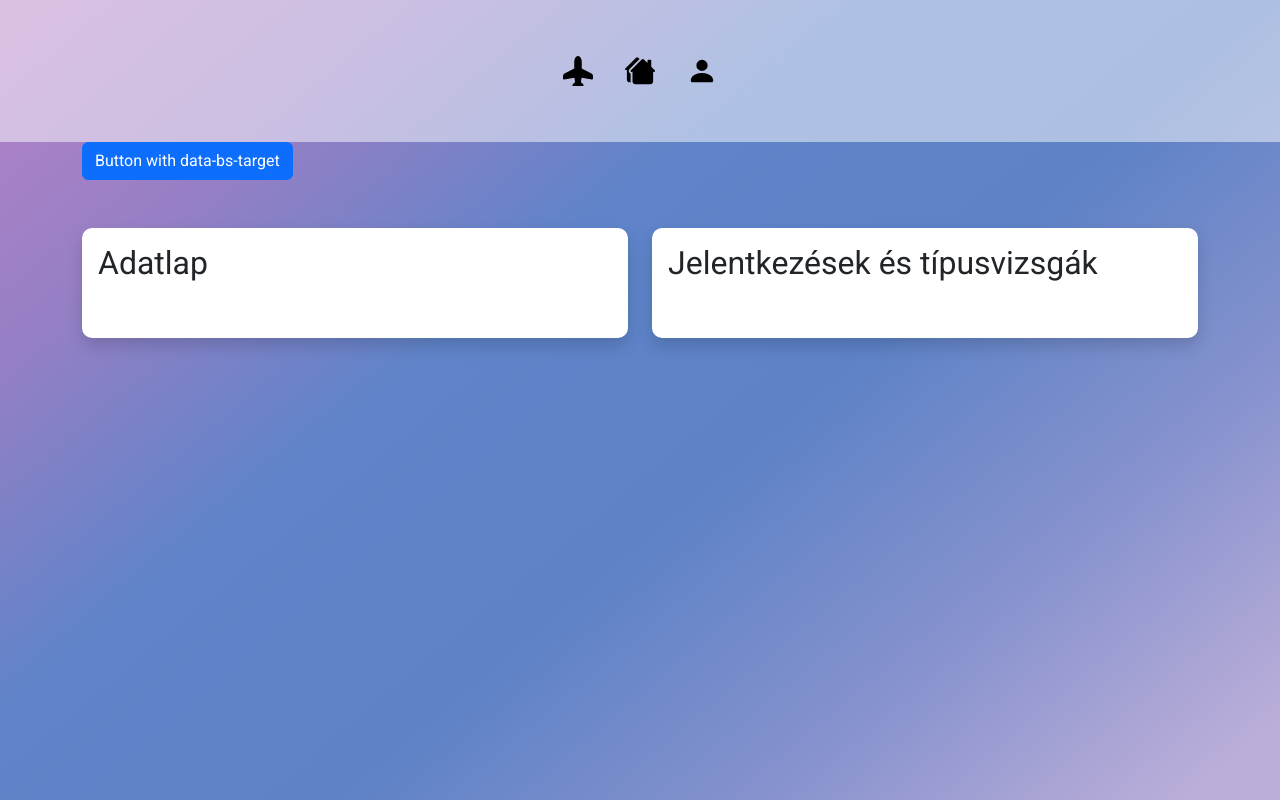
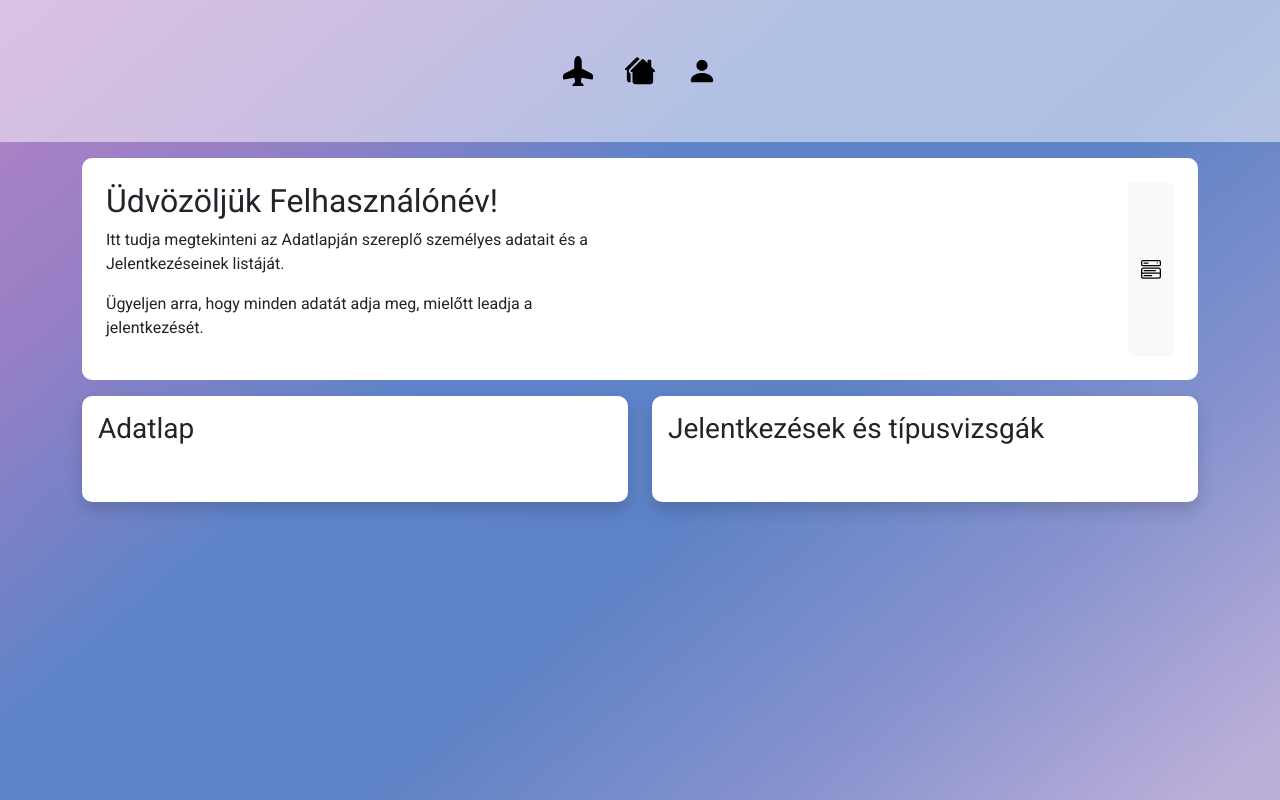
Before and after one commit to KisgyuriBeni/RepuloSuli, an Angular app: page /profil in a window 1280 px wide. Shown: the top 800 px of the page. Built offline with nearby package versions, Linux system fonts and the light colour scheme.

Commit message:
profil komponensen offcanvas kész, admin fül beállítva

```diff
--- a/src/app/parts/adatlap/adatlap.component.css
+++ b/src/app/parts/adatlap/adatlap.component.css
@@ -1,3 +1,6 @@
 .card{
     border:none;
 }
+.container{
+    min-height: 80vh;
+}
--- a/src/app/parts/adatlap/adatlap.component.html
+++ b/src/app/parts/adatlap/adatlap.component.html
@@ -49,7 +49,8 @@
                 </div>
             </div>
             <div class="text-center">
-                <button type="button" class="btn btn-dark" (click)="saveData()">Mentés</button>
+                <button type="button" class="btn btn-light me-2" (click)="saveData()">Mentés</button>
+                <button type="button" class="btn btn-light" routerLink="/profil">Vissza</button>
             </div>
         </div>
     </div>
--- a/src/app/parts/profil/profil.component.css
+++ b/src/app/parts/profil/profil.component.css
@@ -5,3 +5,34 @@
 .container{
     min-height: 100vh;
 }
+
+.offcanvas{
+    border-top-right-radius: 20px;
+    border-bottom-right-radius:20px ;
+    border: none;
+    width: 200px;
+    background-color: azure;
+}
+.offParagraph{
+    background-color: rgba(240, 255, 255, 0.5);
+    border: none;
+    border-radius: 10px;
+    padding: 20px;
+}
+a {
+    text-decoration: none;
+    color: black;
+}
+
+a:hover{
+    text-decoration: underline;
+    color: black;
+}
+#profilmenu .offcanvas-body {
+    display: flex;
+    flex-direction: column;
+  }
+
+#profilmenu .offcanvas-body .offParagraph:last-child {
+    margin-top: auto;
+  }
--- a/src/app/parts/profil/profil.component.html
+++ b/src/app/parts/profil/profil.component.html
@@ -1,22 +1,66 @@
 <div class="container">
-      <button class="btn btn-primary" type="button" data-bs-toggle="offcanvas" data-bs-target="#offcanvasExample" aria-controls="offcanvasExample">
-        Button with data-bs-target
-      </button>
 
       <!-- profilon belüli nav -->
-      <div class="offcanvas offcanvas-start justify-content-center" id="offcanvasExample">
+      <div class="offcanvas offcanvas-start justify-content-center"  data-bs-scroll="true" data-bs-backdrop="false" id="profilmenu">
         <div class="offcanvas-header">
           <button type="button" class="btn-close" data-bs-dismiss="offcanvas" aria-label="Close"></button>
         </div>
         <div class="offcanvas-body">
-            <button type="button" class="btn btn-dark">Adatlap szerkesztés</button>
+            <div class="offParagraph text-center mb-2">
+                <h5>
+                    Adatlap:
+                </h5>
+                <button type="button" class="btn btn-light" routerLink="/adatlap">Szerkesztés</button>
+            </div>
+            <div class="offParagraph text-center mb-2">
+                <h5>
+                    Jelentkezések:
+                </h5>
+                <button type="button" class="btn btn-light mb-1">Részletek</button>
+                <button type="button" class="btn btn-light">Szerkesztés</button>
+            </div>
+            <div class="offParagraph text-center mb-2">
+                <h5>
+                    Admin felület:
+                </h5>
+                <button type="button" class="btn btn-light mb-1">Felhasználók</button>
+                <button type="button" class="btn btn-light mb-1">Képzések</button>
+                <button type="button" class="btn btn-light">Gép típusok</button>
+            </div>
+            <div class="offParagraph text-center">
+                <button type="button" class="btn btn-light">Kilépés</button>
+            </div>
         </div>
       </div>
 <!-- kkkkk -->
-    <div class="row mt-5">
+
+<div class="card p-4 mt-3 mb-3">
+    <div class="row">
+        <div class="col-6">
+            <h2>
+                Üdvözöljük Felhasználónév!
+            </h2>
+            <p>
+                Itt tudja megtekinteni az Adatlapján szereplő személyes adatait és a Jelentkezéseinek listáját.
+            </p>
+            <p>
+                Ügyeljen arra, hogy minden adatát adja meg, mielőtt leadja a jelentkezését.
+            </p>
+        </div>
+        <div class="col-6 d-flex justify-content-end">
+            <button class="btn btn-light" type="button" data-bs-toggle="offcanvas" data-bs-target="#profilmenu" aria-controls="offcanvasExample">
+                <svg xmlns="http://www.w3.org/2000/svg" width="20" height="20" fill="currentColor" class="bi bi-menu-button-wide" viewBox="0 0 16 16">
+                    <path d="M0 1.5A1.5 1.5 0 0 1 1.5 0h13A1.5 1.5 0 0 1 16 1.5v2A1.5 1.5 0 0 1 14.5 5h-13A1.5 1.5 0 0 1 0 3.5zM1.5 1a.5.5 0 0 0-.5.5v2a.5.5 0 0 0 .5.5h13a.5.5 0 0 0 .5-.5v-2a.5.5 0 0 0-.5-.5z"/>
+                    <path d="M2 2.5a.5.5 0 0 1 .5-.5h3a.5.5 0 0 1 0 1h-3a.5.5 0 0 1-.5-.5m10.823.323-.396-.396A.25.25 0 0 1 12.604 2h.792a.25.25 0 0 1 .177.427l-.396.396a.25.25 0 0 1-.354 0M0 8a2 2 0 0 1 2-2h12a2 2 0 0 1 2 2v5a2 2 0 0 1-2 2H2a2 2 0 0 1-2-2zm1 3v2a1 1 0 0 0 1 1h12a1 1 0 0 0 1-1v-2zm14-1V8a1 1 0 0 0-1-1H2a1 1 0 0 0-1 1v2zM2 8.5a.5.5 0 0 1 .5-.5h9a.5.5 0 0 1 0 1h-9a.5.5 0 0 1-.5-.5m0 4a.5.5 0 0 1 .5-.5h6a.5.5 0 0 1 0 1h-6a.5.5 0 0 1-.5-.5"/>
+                  </svg>
+            </button>
+        </div>
+    </div>
+</div>
+    <div class="row">
         <div class="col-6">
             <div class="card shadow">
-                <h2 class="p-3">Adatlap</h2>
+                <h3 class="p-3">Adatlap</h3>
                 <div class="card-body">
                     <div>
                         <!-- adatbetöltés helye        -->
@@ -26,7 +70,7 @@
         </div>
         <div class="col-6">
             <div class="card shadow">
-                <h2 class="p-3">Jelentkezések és típusvizsgák</h2>
+                <h3 class="p-3">Jelentkezések és típusvizsgák</h3>
                 <div class="card-body">
                     <div>
                         <!-- adatbetöltés helye  -->
@@ -34,6 +78,5 @@
                 </div>
               </div>
         </div>
-
     </div>
 </div>
```
